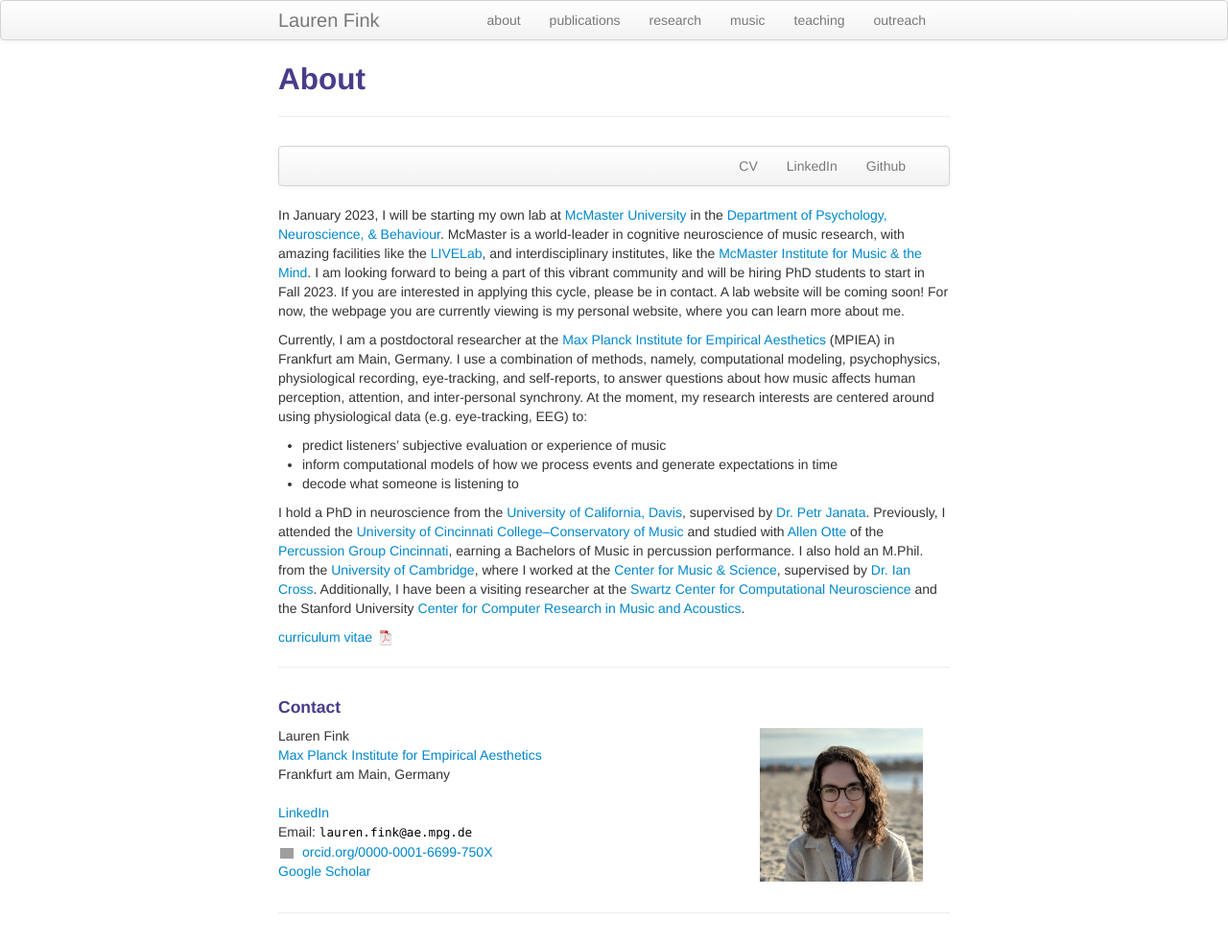
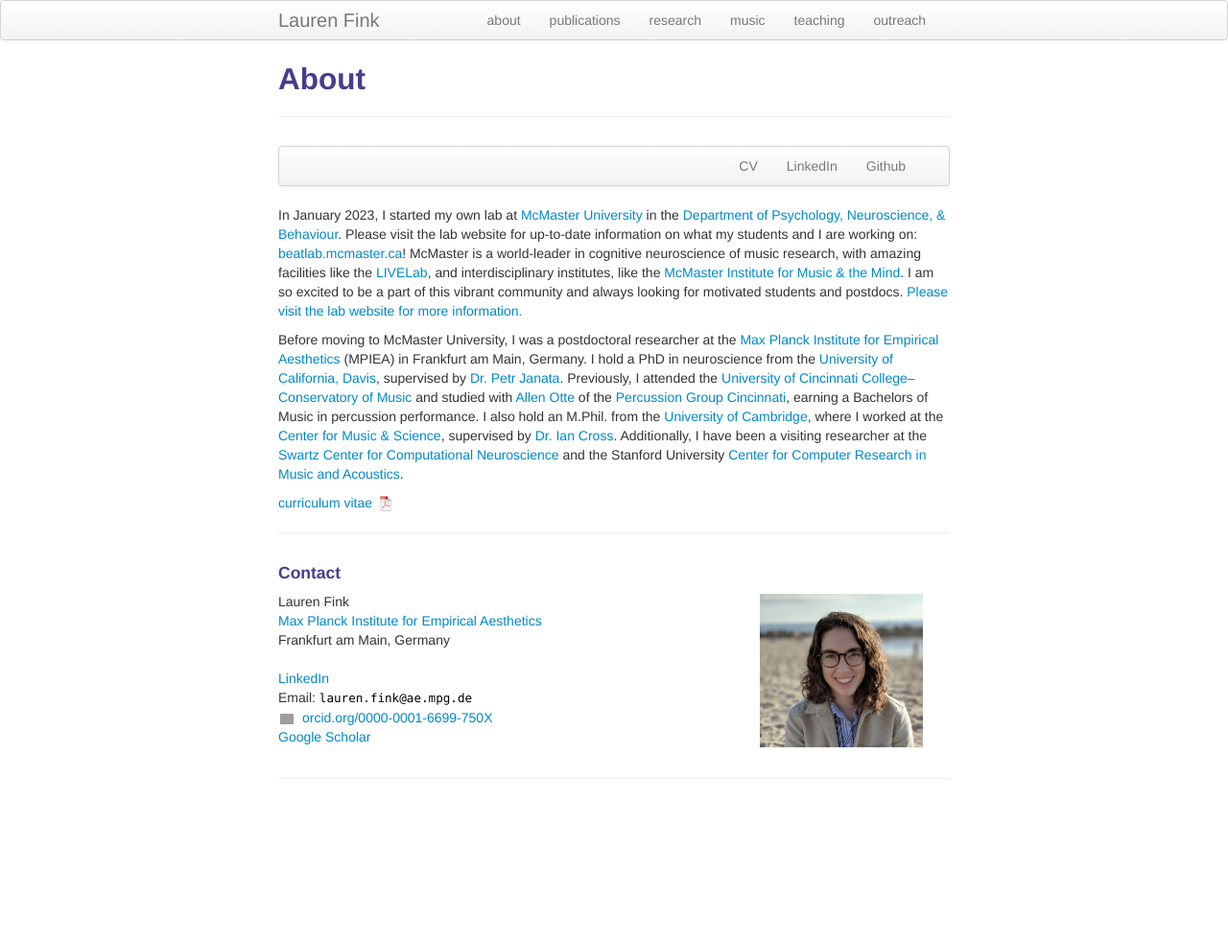
Before and after one commit to lkfink/lkfink.github.io, a Jekyll site: the page built from pages/about.md, in a window 1280 px wide. Shown: the whole page at 96% size. Built offline with Jekyll 4.4.1, drawn with Linux system fonts in a browser that asks for light colours; after the commit the page ends 900 px from its top, so only the background shows below that; grey boxes are pictures that could not be loaded.

Commit message:
update with beatlab website

```diff
--- a/pages/about.md
+++ b/pages/about.md
@@ -24,14 +24,9 @@
   </div>
 </div>
 
-In January 2023, I will be starting my own lab at [McMaster University](https://www.mcmaster.ca/){:target="_blank"} in the [Department of Psychology, Neuroscience, & Behaviour](https://www.science.mcmaster.ca/pnb/){:target="_blank"}. McMaster is a world-leader in cognitive neuroscience of music research, with amazing facilities like the [LIVELab](https://livelab.mcmaster.ca/){:target="_blank"}, and interdisciplinary institutes, like the [McMaster Institute for Music & the Mind](https://livelab.mcmaster.ca/mcmaster-institute-for-music-the-mind-mimm/about-mimm/){:target="_blank"}. I am looking forward to being a part of this vibrant community and will be hiring PhD students to start in Fall 2023. If you are interested in applying this cycle, please be in contact. A lab website will be coming soon! For now, the webpage you are currently viewing is my personal website, where you can learn more about me.
+In January 2023, I started my own lab at [McMaster University](https://www.mcmaster.ca/){:target="_blank"} in the [Department of Psychology, Neuroscience, & Behaviour](https://www.science.mcmaster.ca/pnb/){:target="_blank"}. Please  visit the lab website for up-to-date information on what my students and I are working on: [beatlab.mcmaster.ca](https://beatlab.mcmaster.ca/){:target="_blank"}! McMaster is a world-leader in cognitive neuroscience of music research, with amazing facilities like the [LIVELab](https://livelab.mcmaster.ca/){:target="_blank"}, and interdisciplinary institutes, like the [McMaster Institute for Music & the Mind](https://livelab.mcmaster.ca/mcmaster-institute-for-music-the-mind-mimm/about-mimm/){:target="_blank"}. I am so excited to be a part of this vibrant community and always looking for motivated students and postdocs. [Please visit the lab website for more information.](https://beatlab.mcmaster.ca/){:target="_blank"}
 
-Currently, I am a postdoctoral researcher at the [Max Planck Institute for Empirical Aesthetics](https://www.aesthetics.mpg.de/institut.html){:target="_blank"} (MPIEA) in Frankfurt am Main, Germany. I use a combination of methods, namely, computational modeling, psychophysics, physiological recording, eye-tracking, and self-reports, to answer questions about how music affects human perception, attention, and inter-personal synchrony. At the moment, my research interests are centered around using physiological data (e.g. eye-tracking, EEG) to:
--	predict listeners’ subjective evaluation or experience of music
--	inform computational models of how we process events and generate expectations in time
--	decode what someone is listening to
-
-I hold a PhD in neuroscience from the [University of California, Davis](https://www.ucdavis.edu/){:target="_blank"}, supervised by [Dr. Petr Janata](https://atonal.ucdavis.edu/){:target="_blank"}. Previously, I attended the [University of Cincinnati College&ndash;Conservatory of Music](https://ccm.uc.edu/){:target="_blank"} and studied with [Allen Otte](http://ccm.uc.edu/about/directory.html?eid=otteac&thecomp=uceprof){:target="_blank"} of the [Percussion Group Cincinnati](http://www.pgcinfo.com/PGC.html){:target="_blank"}, earning a Bachelors of Music in percussion performance. I also hold an M.Phil. from the [University of Cambridge](https://www.cam.ac.uk/){:target="_blank"}, where I worked at the [Center for Music & Science](http://cms.mus.cam.ac.uk/){:target="_blank"}, supervised by [Dr. Ian Cross](http://www.mus.cam.ac.uk/directory/ian-cross){:target="_blank"}. Additionally, I have been a visiting researcher at the [Swartz Center for Computational Neuroscience](https://sccn.ucsd.edu/){:target="_blank"} and the Stanford University [Center for Computer Research in Music and Acoustics](https://ccrma.stanford.edu/){:target="_blank"}.
+Before moving to McMaster University, I was a postdoctoral researcher at the [Max Planck Institute for Empirical Aesthetics](https://www.aesthetics.mpg.de/institut.html){:target="_blank"} (MPIEA) in Frankfurt am Main, Germany. I hold a PhD in neuroscience from the [University of California, Davis](https://www.ucdavis.edu/){:target="_blank"}, supervised by [Dr. Petr Janata](https://atonal.ucdavis.edu/){:target="_blank"}. Previously, I attended the [University of Cincinnati College&ndash;Conservatory of Music](https://ccm.uc.edu/){:target="_blank"} and studied with [Allen Otte](http://ccm.uc.edu/about/directory.html?eid=otteac&thecomp=uceprof){:target="_blank"} of the [Percussion Group Cincinnati](http://www.pgcinfo.com/PGC.html){:target="_blank"}, earning a Bachelors of Music in percussion performance. I also hold an M.Phil. from the [University of Cambridge](https://www.cam.ac.uk/){:target="_blank"}, where I worked at the [Center for Music & Science](http://cms.mus.cam.ac.uk/){:target="_blank"}, supervised by [Dr. Ian Cross](http://www.mus.cam.ac.uk/directory/ian-cross){:target="_blank"}. Additionally, I have been a visiting researcher at the [Swartz Center for Computational Neuroscience](https://sccn.ucsd.edu/){:target="_blank"} and the Stanford University [Center for Computer Research in Music and Acoustics](https://ccrma.stanford.edu/){:target="_blank"}.
 
 <!-- She was the scientific co-chair of a [Conference on Music and Eye-Tracking](https://www.aesthetics.mpg.de/institut/veranstaltungen/music-eye-tracking-conference-2017.html){:target="_blank"} and a guest editor of a [Special Issue](https://bop.unibe.ch/JEMR/issue/view/793){:target="_blank"} on the same topic for the Journal of Eye Movement Research.  -->
 
```
